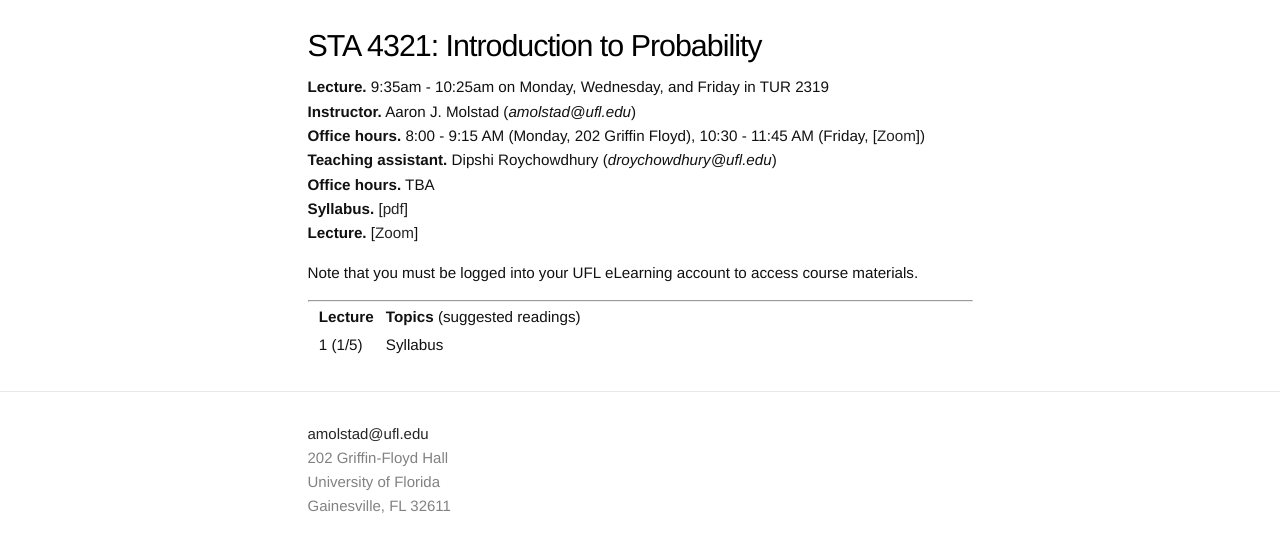
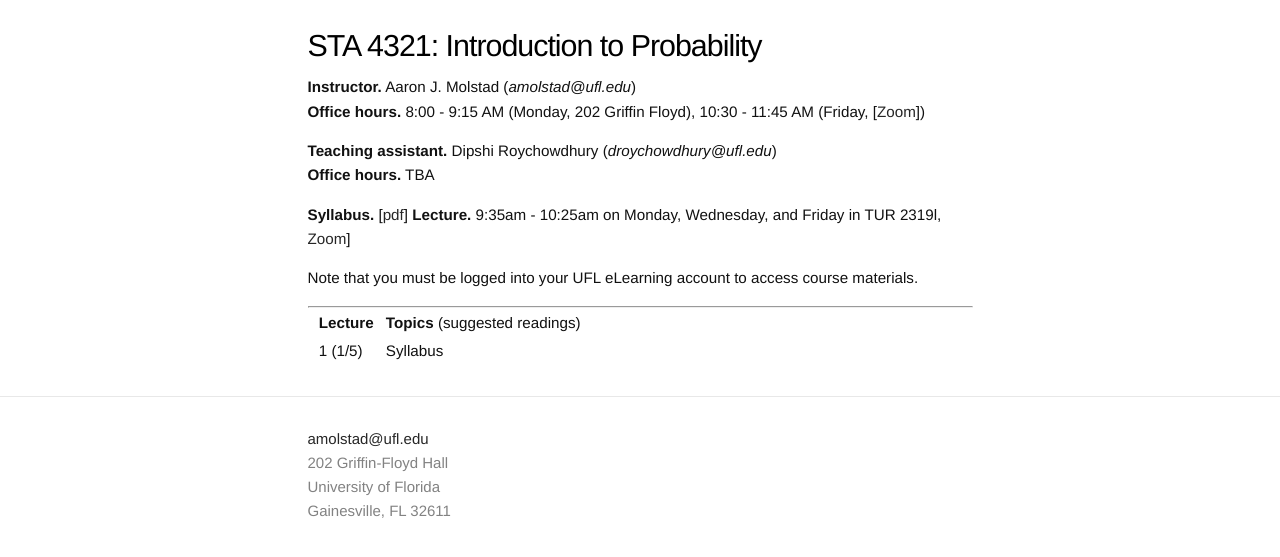
Before and after one commit to ajmolstad/ajmolstad.github.io, a Jekyll site: the page built from S22_STA4321.md, in a window 1280 px wide. Shown: the top 557 px of the page. Built offline with Jekyll 4.4.1, drawn with Linux system fonts in a browser that asks for light colours.

Commit message:
Update S22_STA4321.md

```diff
--- a/S22_STA4321.md
+++ b/S22_STA4321.md
@@ -4,13 +4,14 @@ title: STA4321
 permalink: /S22_STA4321/
 ---
 # STA 4321: Introduction to Probability
-**Lecture.** 9:35am - 10:25am on Monday, Wednesday, and Friday in TUR 2319
 **Instructor.** Aaron J. Molstad (*amolstad@ufl.edu*)
 **Office hours.** 8:00 - 9:15 AM (Monday, 202 Griffin Floyd), 10:30 - 11:45 AM (Friday, [[Zoom](https://ufl.zoom.us/my/ajmolstad)])
+
 **Teaching assistant.** Dipshi Roychowdhury (*droychowdhury@ufl.edu*)
 **Office hours.** TBA
+
 **Syllabus.** [[pdf](https://ufl.instructure.com/files/65428102/download?download_frd=1)]
-**Lecture.**  [[Zoom](
+**Lecture.** 9:35am - 10:25am on Monday, Wednesday, and Friday in TUR 2319l, [Zoom](
  https://ufl.zoom.us/j/96018615199?pwd=OGRYK0ZwVXZlSjVBbWdlL2R3M2hEUT09)]
 
 Note that you must be logged into your UFL eLearning account to access course materials.
```
